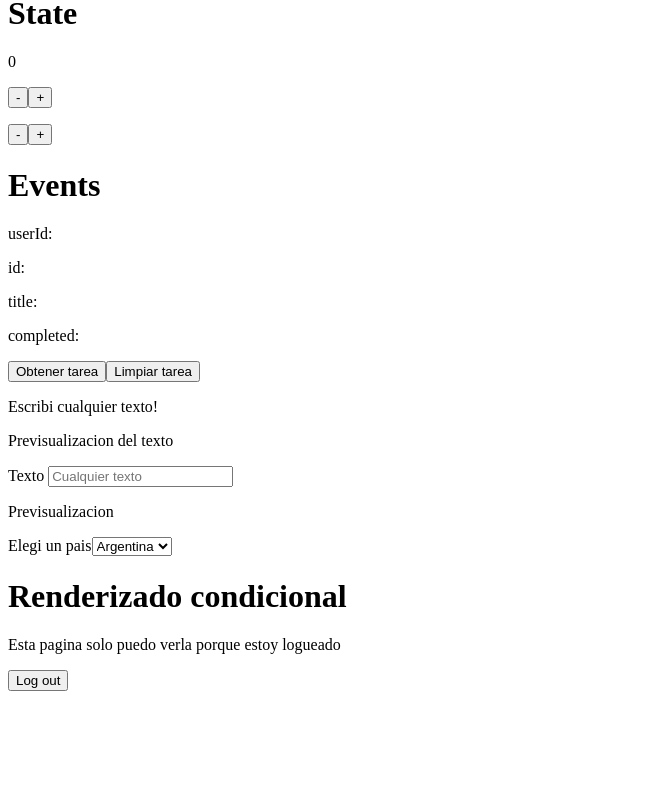
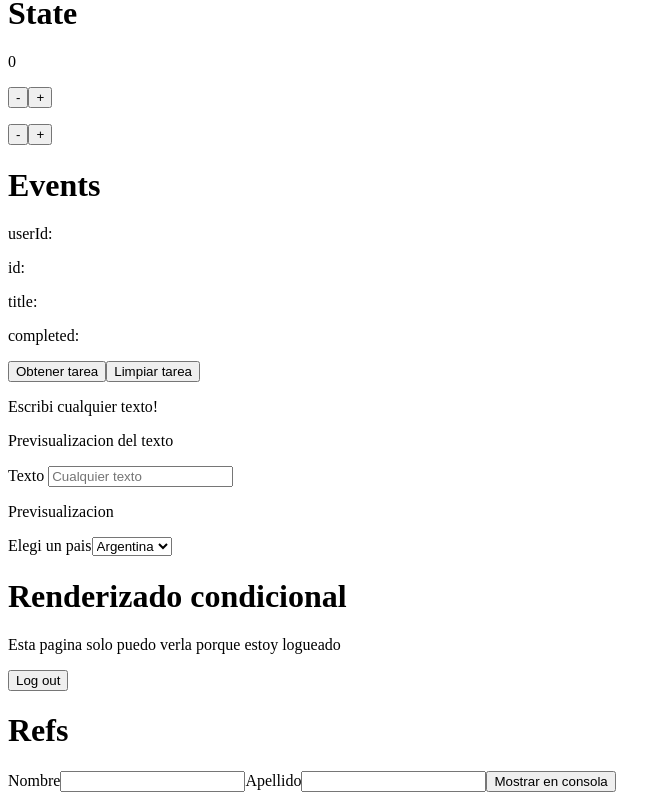
Before and after one commit to labmiracle/Tomas-Birbe, a React (Vite) app in the folder React/: page / in a window 1280 px wide. Shown: the part 287-1087 px from the top of the page, without its empty margins (0-671 px from the left). Before the commit the page ends 986 px from the top, so only its background shows below. Built offline with nearby package versions, Linux system fonts and the light colour scheme.

Commit message:
realizar seccion Refs

```diff
--- a/React/src/App.tsx
+++ b/React/src/App.tsx
@@ -2,6 +2,7 @@ import { Props } from "./Props";
 import { State } from "./State";
 import { Events } from "./Events";
 import { RenderizadoCondicional } from "./RenderizadoCondicional";
+import { Refs } from "./Refs";
 
 function App() {
   return (
@@ -14,6 +15,8 @@ function App() {
       <Events></Events>
       <h1>Renderizado condicional</h1>
       <RenderizadoCondicional></RenderizadoCondicional>
+      <h1>Refs</h1>
+      <Refs></Refs>
     </>
   );
 }
--- /dev/null
+++ b/React/src/Refs/index.tsx
@@ -0,0 +1,28 @@
+import { useRef } from "react";
+
+export function Refs() {
+  const nombreRef = useRef<HTMLInputElement>(null);
+  const apellidoRef = useRef<HTMLInputElement>(null);
+
+  function handleSubmit(event: React.FormEvent) {
+    event.preventDefault();
+    if (nombreRef.current && apellidoRef.current) {
+      console.log(nombreRef.current.value);
+      console.log(apellidoRef.current.value);
+    }
+
+    (event.target as HTMLFormElement).reset();
+  }
+
+  return (
+    <>
+      <form onSubmit={handleSubmit}>
+        <label htmlFor="nombre">Nombre</label>
+        <input ref={nombreRef} type="text" id="nombre" />
+        <label htmlFor="apellido">Apellido</label>
+        <input ref={apellidoRef} type="text" id="apellido" />
+        <button type="submit">Mostrar en consola</button>
+      </form>
+    </>
+  );
+}
```
